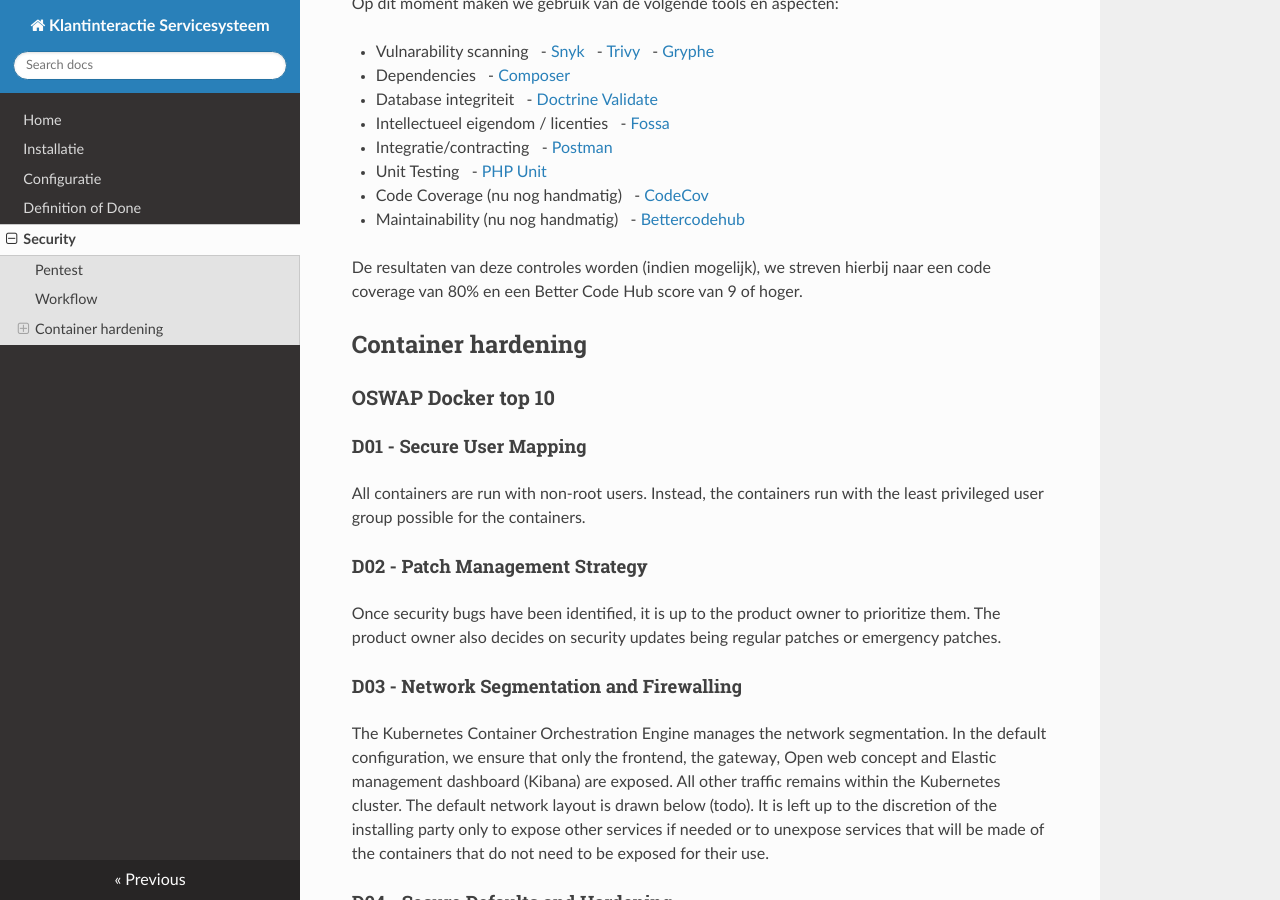
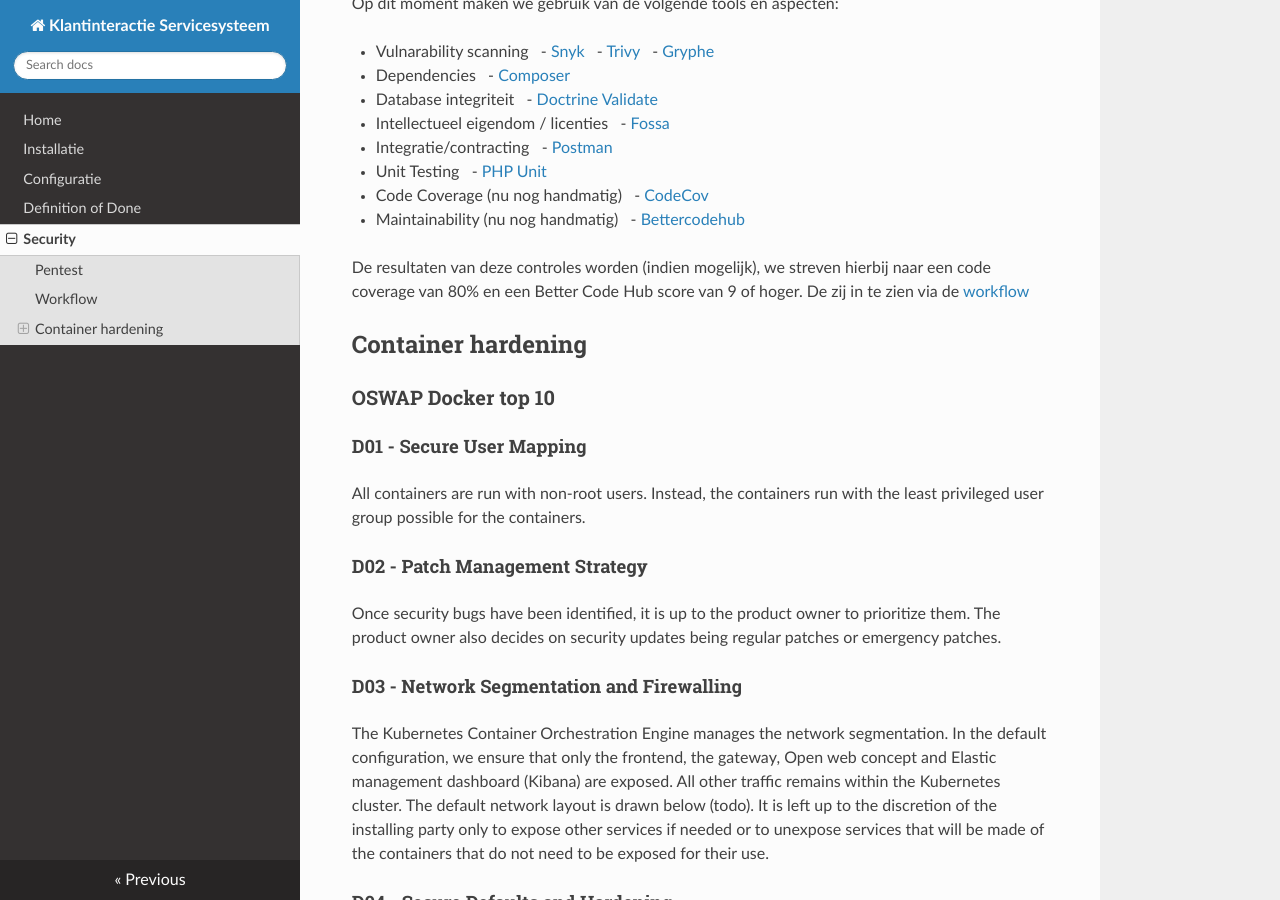
Before and after one commit to Klantinteractie-Servicesysteem/.github, an MkDocs documentation site: the page built from docs/SECURITY.md, in a window 1280 px wide and 900 px high, scrolled down 472 px. Built offline with MkDocs 1.6.1, drawn with Linux system fonts in a browser that asks for light colours; nearby versions of some CDN libraries.

Commit message:
Update SECURITY.md
Workflow toegevoegd aan documentatie

```diff
--- a/docs/SECURITY.md
+++ b/docs/SECURITY.md
@@ -30,7 +30,7 @@
 - Maintainability (nu nog handmatig)
   - [Bettercodehub](https://bettercodehub.com/)
 
-De resultaten van deze controles worden (indien mogelijk), we streven hierbij naar een code coverage van 80% en een Better Code Hub score van 9 of hoger.
+De resultaten van deze controles worden (indien mogelijk), we streven hierbij naar een code coverage van 80% en een Better Code Hub score van 9 of hoger. De zij in te zien via de [workflow](https://github.com/ConductionNL/commonground-gateway/actions/runs/3564160815)
 
 ## Container hardening
 
```
